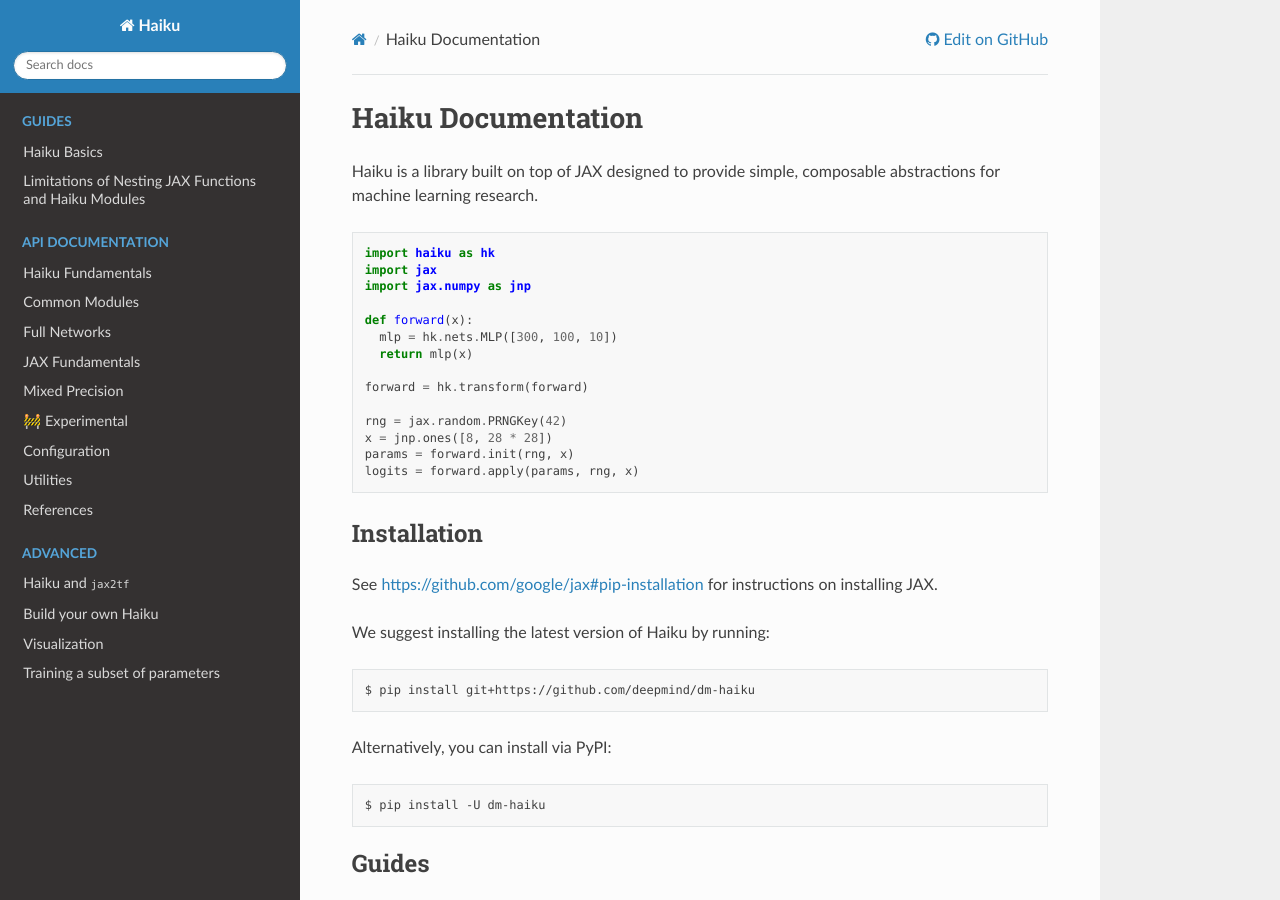
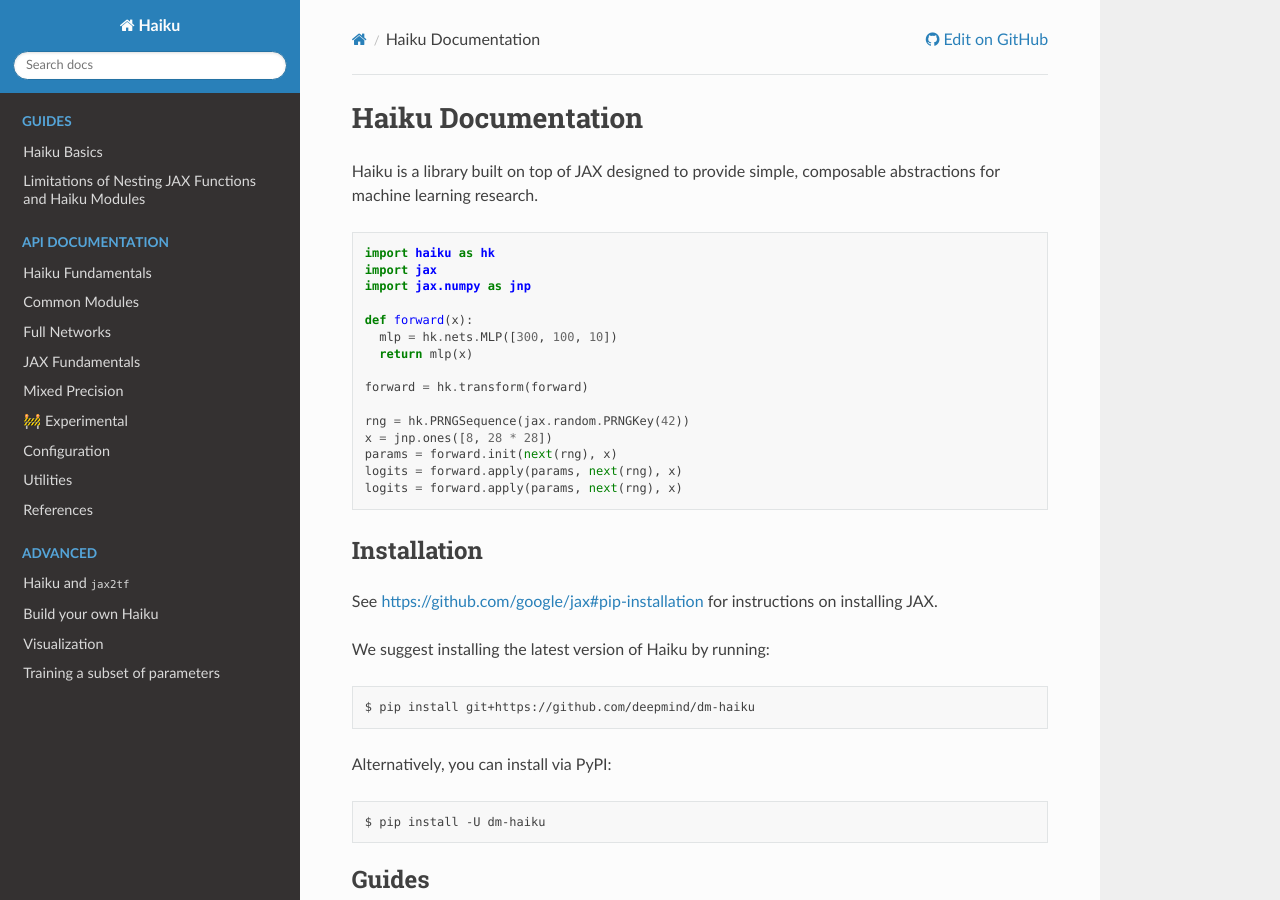
Before and after one commit to google-deepmind/dm-haiku, a Sphinx documentation site: the page built from docs/index.rst, in a window 1280 px wide and 900 px high. Built offline with Sphinx 7.4.7 and the Read the Docs theme 2.0.0, drawn with Linux system fonts in a browser that asks for light colours; formulas are drawn with MathJax 3.

Commit message:
Improve examples in docs to discourage RNG key reuse.
Code examples from docs will be copy-pasted, so our code examples should not
contain RNG key re-use.

PiperOrigin-RevId: 463607773

```diff
--- a/docs/index.rst
+++ b/docs/index.rst
@@ -18,10 +18,11 @@
 
     forward = hk.transform(forward)
 
-    rng = jax.random.PRNGKey(42)
+    rng = hk.PRNGSequence(jax.random.PRNGKey(42))
     x = jnp.ones([8, 28 * 28])
-    params = forward.init(rng, x)
-    logits = forward.apply(params, rng, x)
+    params = forward.init(next(rng), x)
+    logits = forward.apply(params, next(rng), x)
+    logits = forward.apply(params, next(rng), x)
 
 Installation
 ------------
```
Also changed, not shown: docs/notebooks/basics.ipynb.
